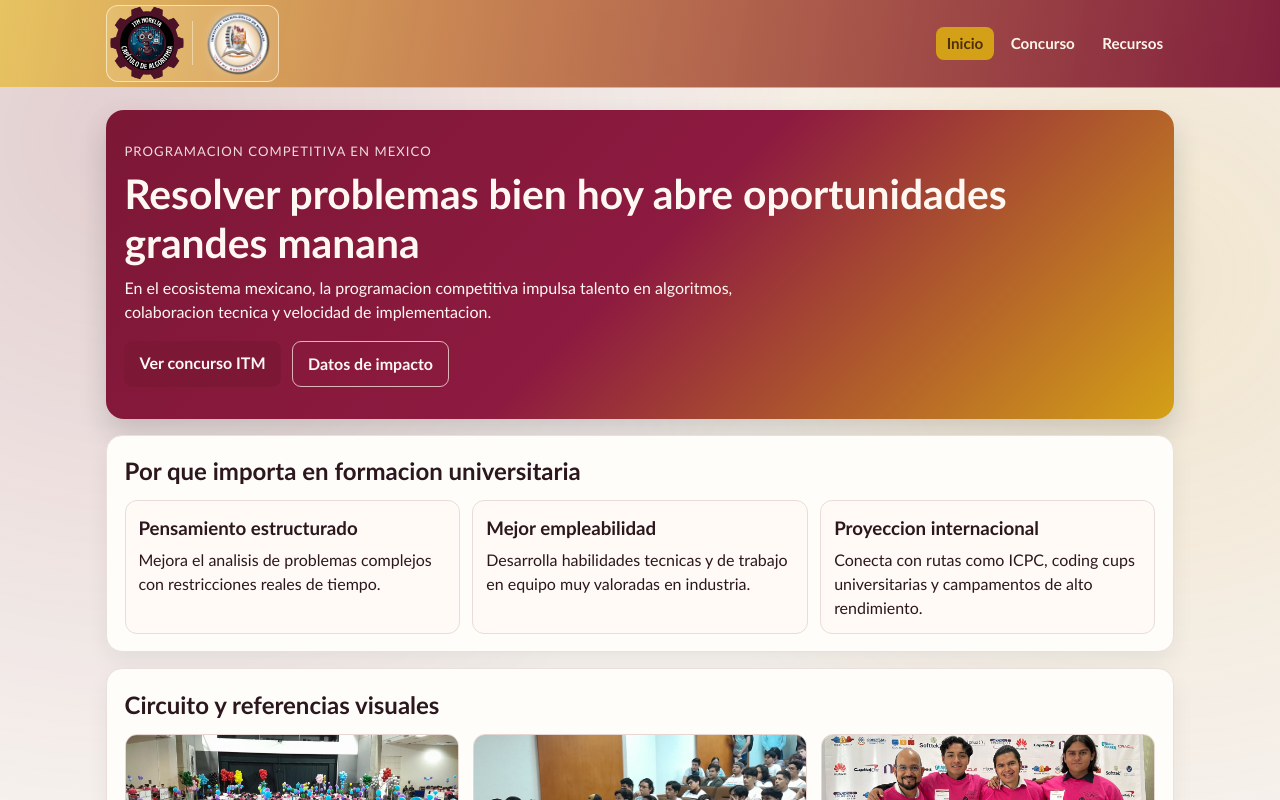
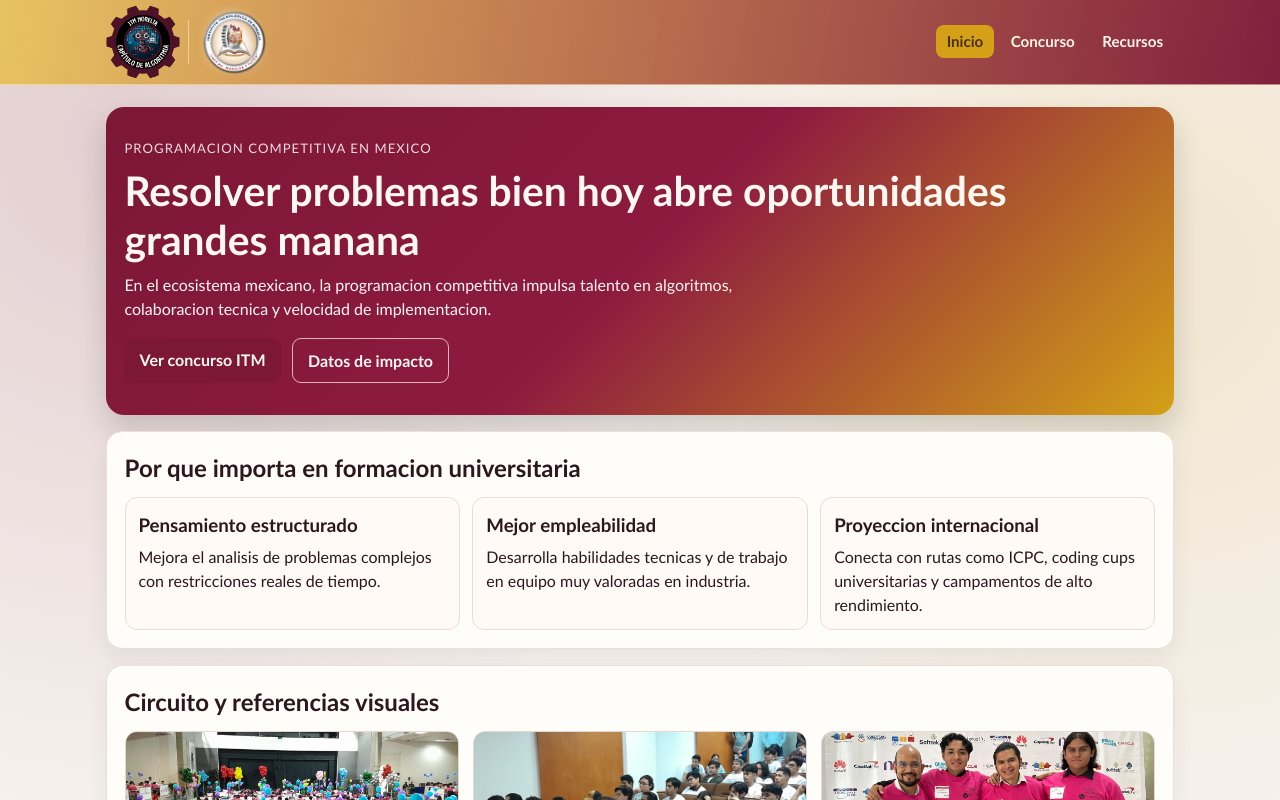
Before and after one commit to Cruzdev0131/concurso_61aniversario_itm, a React (Vite) app: page / in a window 1280 px wide. In both pictures the pointer is over the link "Inicio ITM 61". Shown: the top 800 px of the page. Built offline with nearby package versions, Linux system fonts and the light colour scheme.

Commit message:
fix icons

```diff
--- a/src/App.css
+++ b/src/App.css
@@ -33,12 +33,12 @@
 .brand {
   text-decoration: none;
   border-radius: 12px;
-  padding: 0.04rem 0.2rem;
+  padding: 0;
   display: inline-flex;
   align-items: center;
   gap: 0.5rem;
-  border: 1px solid rgba(255, 241, 209, 0.7);
-  background: rgba(255, 248, 233, 0.14);
+  border: 0;
+  background: transparent;
   line-height: 0;
   transition: background-color 0.2s ease, box-shadow 0.2s ease, transform 0.2s ease;
 }
@@ -64,7 +64,7 @@
 }
 
 .brand:hover {
-  background: rgba(255, 237, 193, 0.16);
+  background: transparent;
 }
 
 .navbar {
@@ -554,9 +554,9 @@
 
 @media (hover: hover) {
   .brand:hover {
-    background: rgba(255, 237, 193, 0.16);
-    transform: translateY(-1px);
-    box-shadow: 0 8px 16px rgba(22, 9, 15, 0.2);
+    background: transparent;
+    transform: none;
+    box-shadow: none;
   }
 
   .nav-link:hover {
```
